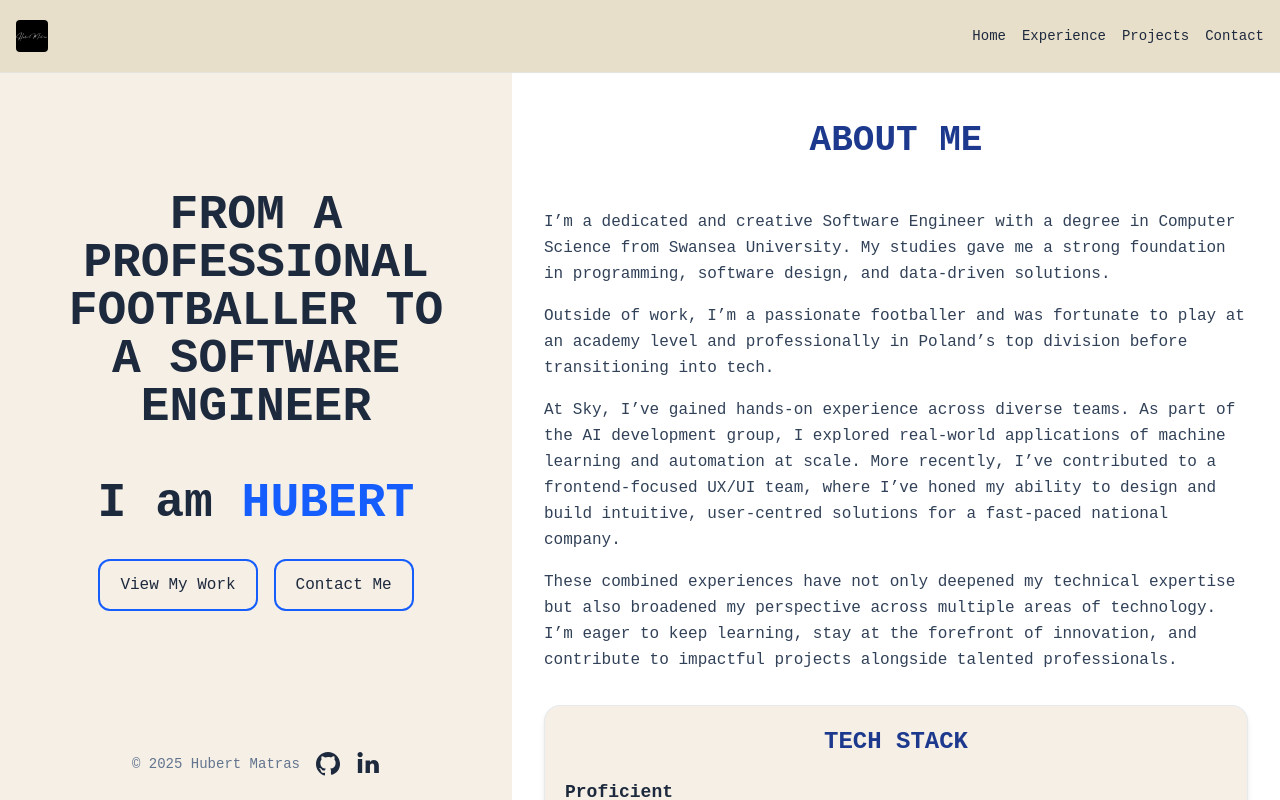
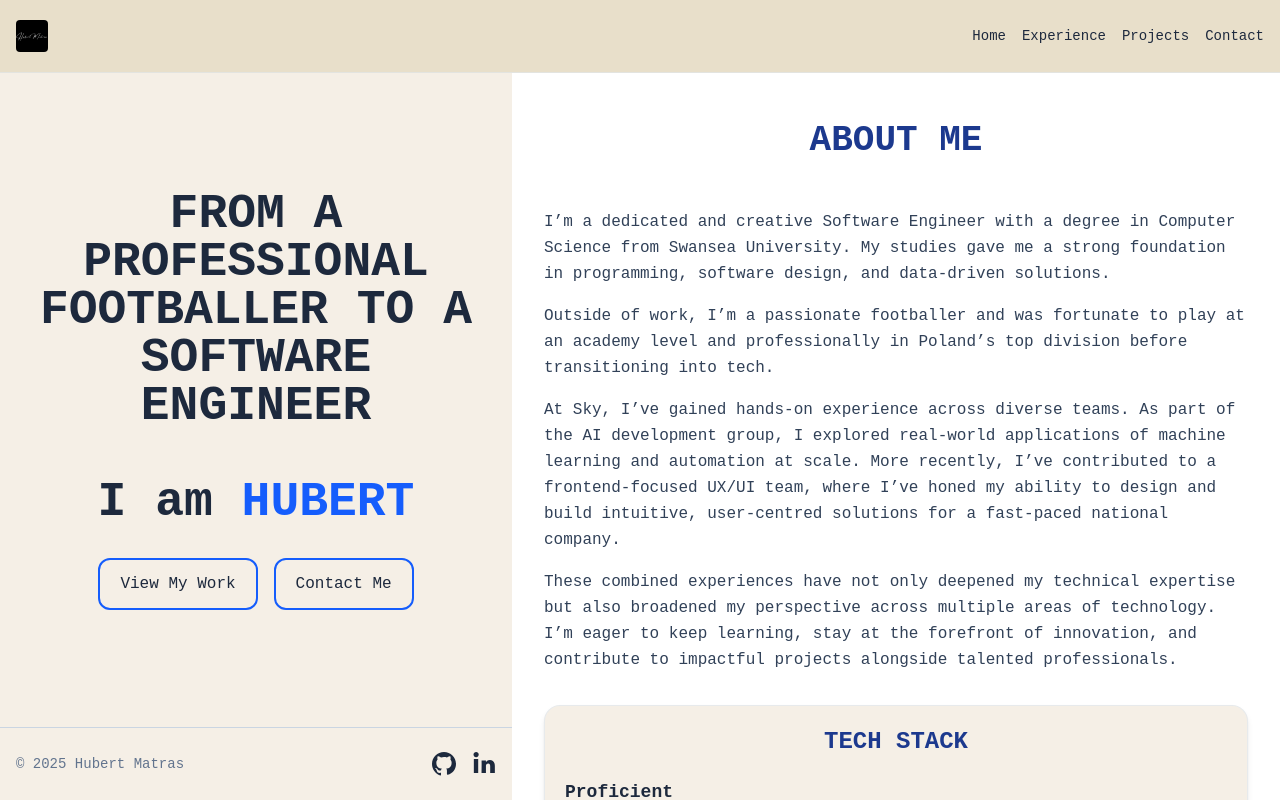
Before and after one commit to hubertMatras/hm-website, a Next.js app: page / in a window 1280 px wide. Built offline with nearby package versions, Linux system fonts and the light colour scheme.

Commit message:
update Hero and Footer

```diff
--- a/components/Footer.tsx
+++ b/components/Footer.tsx
@@ -3,7 +3,7 @@ import { GitHubIcon, LinkedInIcon } from "../icons";
 
 export default function Footer() {
   return (
-    <footer className="px-4 py-6 flex flex-col lg:flex-row items-center justify-center gap-4">
+    <footer className="px-4 py-6 flex flex-col items-center justify-between gap-4 lg:border-t-1 lg:border-slate-300 lg:flex-row">
       <p className="text-sm muted">
         © {new Date().getFullYear()} Hubert Matras
       </p>
--- a/components/Hero.tsx
+++ b/components/Hero.tsx
@@ -4,7 +4,7 @@ import Footer from "./Footer";
 export default function Hero() {
   return (
     <section className="w-full h-full grid grid-rows-[1fr_auto]">
-      <div className="flex flex-col items-center justify-center px-8 lg:px-16">
+      <div className="flex flex-col items-center justify-center px-4">
         <h1 className="text-3xl lg:text-5xl font-bold text-center">
           FROM A PROFESSIONAL FOOTBALLER TO A SOFTWARE ENGINEER
           <br />
```
